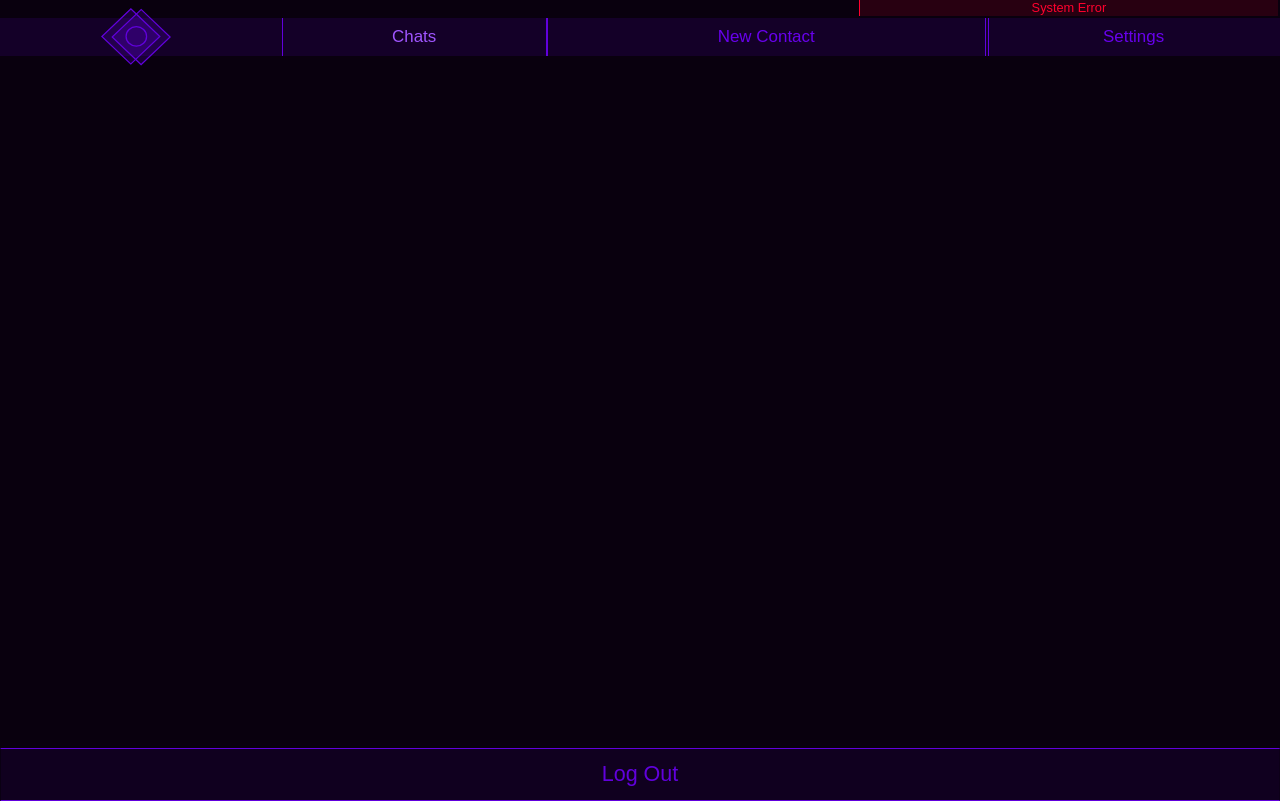
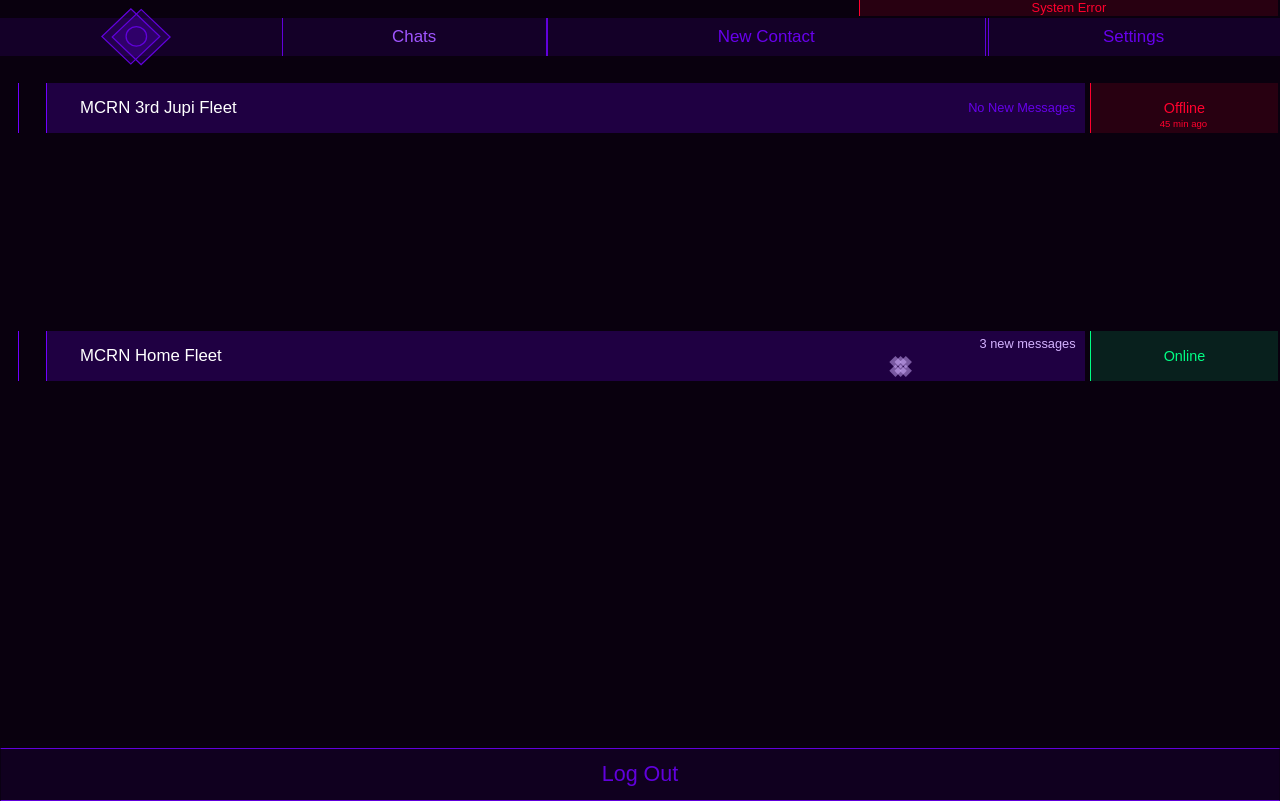
Before and after one commit to undefined1raven/Ring-Relay, a React (Create React App) app: page / in a window 1280 px wide. Built offline with nearby package versions, Linux system fonts and the light colour scheme; no server answers; a web font is replaced by a local one.

Commit message:
Chat List UX Testing

```diff
--- a/src/App.scss
+++ b/src/App.scss
@@ -1,4 +1,5 @@
-body, html {
+body,
+html {
   background-color: #09000e;
   font-family: 'Electrolize', sans-serif;
   width: 100%;
@@ -196,7 +197,8 @@ body, html {
   font-size: var(--FS_M_Normal);
 }
 
-#createAccount, #logoutBtn {
+#createAccount,
+#logoutBtn {
   top: 93.4375%;
   font-size: var(--FS_M_BigMedium);
   @include VAlign();
@@ -228,19 +230,22 @@ body, html {
   border-left: solid 1px #6100DC !important;
 }
 
-#chatsNavButton{
+#chatsNavButton {
   left: 22%;
 }
-#newContactNavButton{
+
+#newContactNavButton {
   left: 42.7%;
   width: 34.166666667% !important;
 }
-#settingsNavButton{
+
+#settingsNavButton {
   left: 77.2%;
   width: 22.566666667% !important;
   border-right: none !important;
 }
-#sysStatusLabel{
+
+#sysStatusLabel {
   top: -48.3%;
   width: 32.666666667%;
   height: 45%;
@@ -249,3 +254,56 @@ body, html {
   transition: all linear 0.1s;
   transition: color ease-in-out 0.3s;
 }
+
+//chats
+#chatsContainer {
+  position: absolute;
+  top: 10.3125%;
+  left: 1.388888889%;
+  width: 97.222222222%;
+  height: 80.9375%;
+  list-style-type: none;
+  padding: 0;
+  margin: 0;
+}
+.chatCardListContainer{
+  margin-bottom: 20%;
+}
+.chatCard {
+  position: absolute;
+  padding: 0;
+  margin: 0;
+  width: 100%;
+  height: 7.722007722%;
+  @include flex();
+}
+.chatCardName{
+  position: absolute;
+  left: 5%;
+}
+.chatCardMsgCount{
+  left: 53%;
+  width: 32%;
+  text-align: end;
+  transition: all linear 0.1s;
+}
+fill, rect{
+  transition: all linear 0.1s;
+}
+.newMsgsDeco{
+  position: absolute;
+  top: 50%;
+  left: 61%;
+}
+.chatCardStatus{
+  width: 15.05714286%;
+  left: 86.14285714%;
+  height: 100%;
+  @include flex();
+}
+.chatCardStatusLast{
+  left: 86.14285714%;
+  width: 15.05714286%;
+  text-align: center;
+  top: 70%;
+}
--- /dev/null
+++ b/src/components/ChatCard.js
@@ -0,0 +1,51 @@
+import Label from '../components/Label.js'
+import VerticalLine from '../components/VerticalLine.js'
+import NewMsgsDeco from '../components/NewMsgsDeco.js'
+import { useEffect, useState } from 'react'
+
+function ChatCard(props) {
+    const [msgCountLabelProps, setMsgCountLabelProps] = useState({ top: 'auto', text: 'No New Messages', color: '#6600E8' });
+    const [msgCountDecoColor, setMsgCountDecoColor] = useState('#8D33FF');
+    const [statusProps, setStatusProps] = useState({ color: '#FF002E' });
+
+    const setUIState = () => {
+        if (props.obj.msg > 0) {
+            setMsgCountLabelProps({ top: '10%', text: `${props.obj.msg} new messages`, color: '#A966FF' })
+        } else {
+            setMsgCountLabelProps({ top: 'auto', text: 'No New Messages', color: '#6600E8' });
+        }
+        if (props.obj.status === 'Online') {
+            setStatusProps({ color: '#00FF85' })
+        } else {
+            setStatusProps({ color: '#FF002E' })
+        }
+    }
+
+    useEffect(() => {
+        setUIState()
+        if (props.obj.msg > 0) {
+            setInterval(() => {
+                setMsgCountLabelProps({ top: '10%', text: `${props.obj.msg} new messages`, color: '#A966FF' })
+                setMsgCountDecoColor('#8D33FF');
+                setTimeout(() => {
+                    setMsgCountLabelProps({ top: '10%', text: `${props.obj.msg} new messages`, color: '#D4B2FF' })
+                    setMsgCountDecoColor('#D4B2FF');
+                }, 750);
+            }, 1500);
+        }
+    }, [props.obj.msg])
+
+    return (
+        <div className="chatCard">
+            <VerticalLine top="0%" left="0%" height="100%" color="#7000FF"></VerticalLine>
+            <div style={{ position: 'absolute', left: '2.285714286%', borderLeft: 'solid 1px #7000FF', width: '83.428571429%', height: "100%", backgroundColor: '#6100DC40' }}></div>
+            <Label color="#FFF" fontSize="2.1vh" className="chatCardName" text={props.obj.name}></Label>
+            <Label style={{ top: msgCountLabelProps.top }} className="chatCardMsgCount" color={msgCountLabelProps.color} fontSize="1.6vh" text={msgCountLabelProps.text}></Label>
+            <NewMsgsDeco show={props.obj.msg > 0} color={msgCountDecoColor}></NewMsgsDeco>
+            <Label className="chatCardStatus" fontSize="1.8vh" color={statusProps.color} text={props.obj.status} bkg={`${statusProps.color}20`} style={{ borderLeft: `solid 1px ${statusProps.color}` }}></Label>
+            <Label className="chatCardStatusLast" fontSize="1.2vh" color={statusProps.color} text={props.obj.since}></Label>
+        </div>
+    )
+}
+
+export default ChatCard;
--- /dev/null
+++ b/src/components/Chats.js
@@ -0,0 +1,20 @@
+import ChatCard from '../components/ChatCard.js'
+
+
+function Chats(props) {
+
+    let demo = [{ name: 'MCRN 3rd Jupi Fleet', msg: 0, status: 'Offline', since: '45 min ago' },
+    { name: 'MCRN Home Fleet', msg: 3, status: 'Online', since: '' }];
+
+    const getChatList = () => {
+        return demo.map(x => <li key={x.name + Math.random()} className='chatCardListContainer'><ChatCard obj={{...x}}></ChatCard></li>)
+    }
+
+    return (
+        <ul id="chatsContainer">
+            {getChatList()}
+        </ul>
+    )
+}
+
+export default Chats;
--- a/src/components/NavBar.js
+++ b/src/components/NavBar.js
@@ -8,8 +8,7 @@ import Button from '../components/Button.js'
 import { useEffect, useState } from 'react'
 import axios from 'axios';
 
-function NavBar() {
-    const [activeWindow, setActiveWindow] = useState("chats");
+function NavBar(props) {
     const [systemStatus, setSystemStatus] = useState({ text: '[Checking]', color: '#001AFF', last: 0 });
 
     function checkSys() {
@@ -28,7 +27,7 @@ function NavBar() {
     });
 
     function navButtonBkgController(btnId) {
-        if (btnId == activeWindow) {
+        if (btnId == props.wid) {
             return '#A055FF';
         } else {
             return '#6800EC';
--- /dev/null
+++ b/src/components/NewMsgsDeco.js
@@ -0,0 +1,21 @@
+
+
+function NewMsgsDeco(props) {
+    if (props.show) {
+        return (
+            <svg className="newMsgsDeco" width="20%" height="45%" viewBox="0 0 14 13" fill="none" xmlns="http://www.w3.org/2000/svg">
+                <rect x="3" y="3.53554" width="5" height="5" transform="rotate(-45 3 3.53554)" fill={props.color} fillOpacity="0.5" />
+                <rect y="3.53554" width="5" height="5" transform="rotate(-45 0 3.53554)" fill={props.color} fillOpacity="0.5" />
+                <rect x="6" y="3.53554" width="5" height="5" transform="rotate(-45 6 3.53554)" fill={props.color} fillOpacity="0.5" />
+                <rect x="3" y="8.53554" width="5" height="5" transform="rotate(-45 3 8.53554)" fill={props.color} fillOpacity="0.5" />
+                <rect y="8.53554" width="5" height="5" transform="rotate(-45 0 8.53554)" fill={props.color} fillOpacity="0.5" />
+                <rect x="6" y="8.53554" width="5" height="5" transform="rotate(-45 6 8.53554)" fill={props.color} fillOpacity="0.5" />
+            </svg>
+        )
+
+    } else {
+        return '';
+    }
+}
+
+export default NewMsgsDeco;
--- a/src/pages/Home.js
+++ b/src/pages/Home.js
@@ -7,12 +7,14 @@ import Label from '../components/Label.js'
 import HorizontalLine from '../components/HorizontalLine.js'
 import Button from '../components/Button.js'
 import NavBar from '../components/NavBar.js'
+import Chats from '../components/Chats.js'
 import { useEffect, useState } from 'react'
 import axios from 'axios';
 
 
 function Home() {
   const [authorized, setAuthorized] = useState(false);
+  const [windowId, setWindowId] = useState('chats');
   const [windowHash, setWindowHash] = useState('/');
 
   useEffect(() => {
@@ -35,8 +37,9 @@ function Home() {
   }
   return (
     <div>
-      <NavBar></NavBar>
+      <NavBar wid={windowId}></NavBar>
       <Button onClick={logout} id="logoutBtn" width="99.9%" height="6.46875%" color="#6100DD" bkg="#410094" label="Log Out"></Button>
+      <Chats wid={windowId}></Chats>
     </div>
   );
 }
```
Also changed, not shown: src/visual_assets/newMsgsDeco.svg (added).
